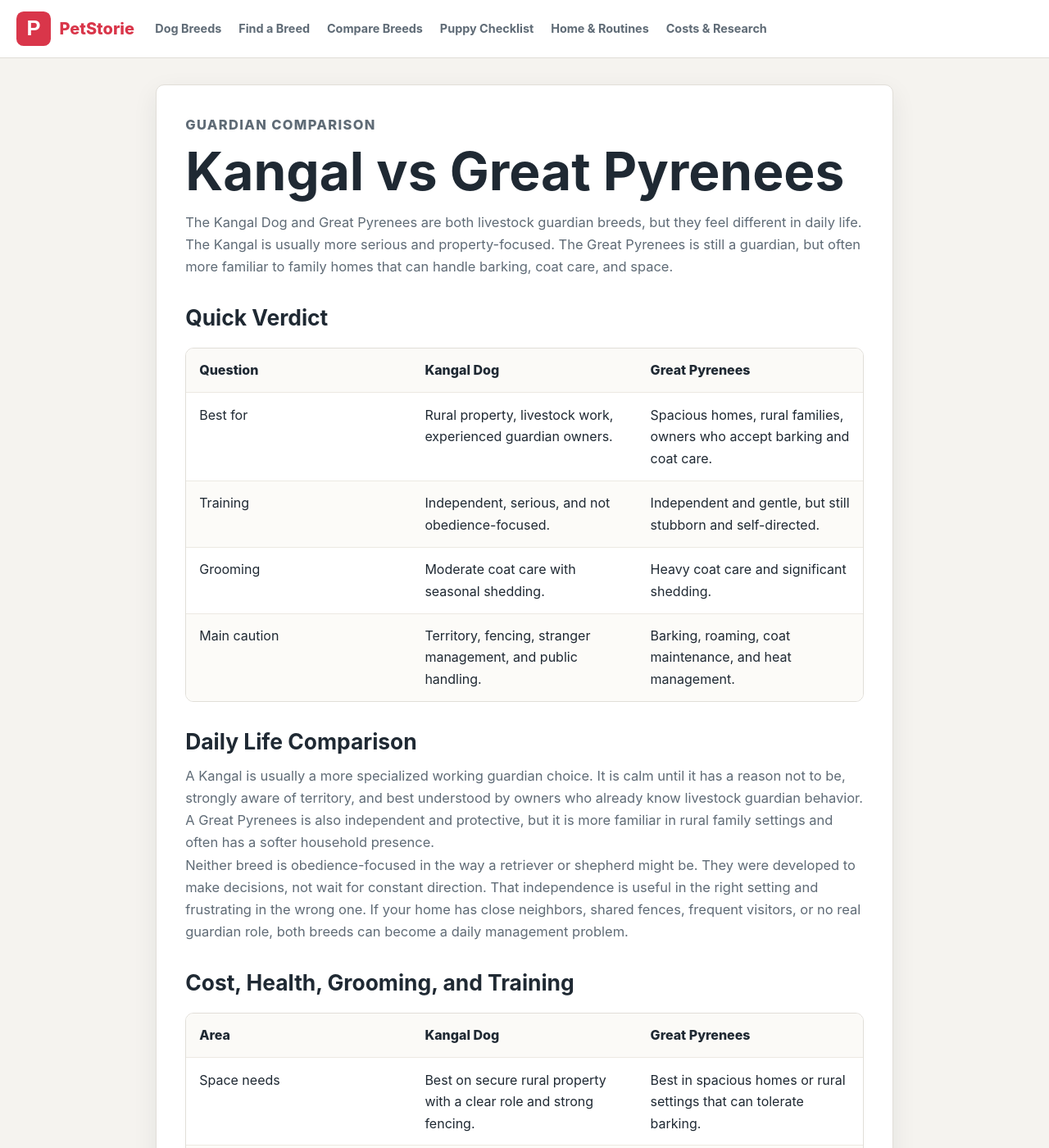
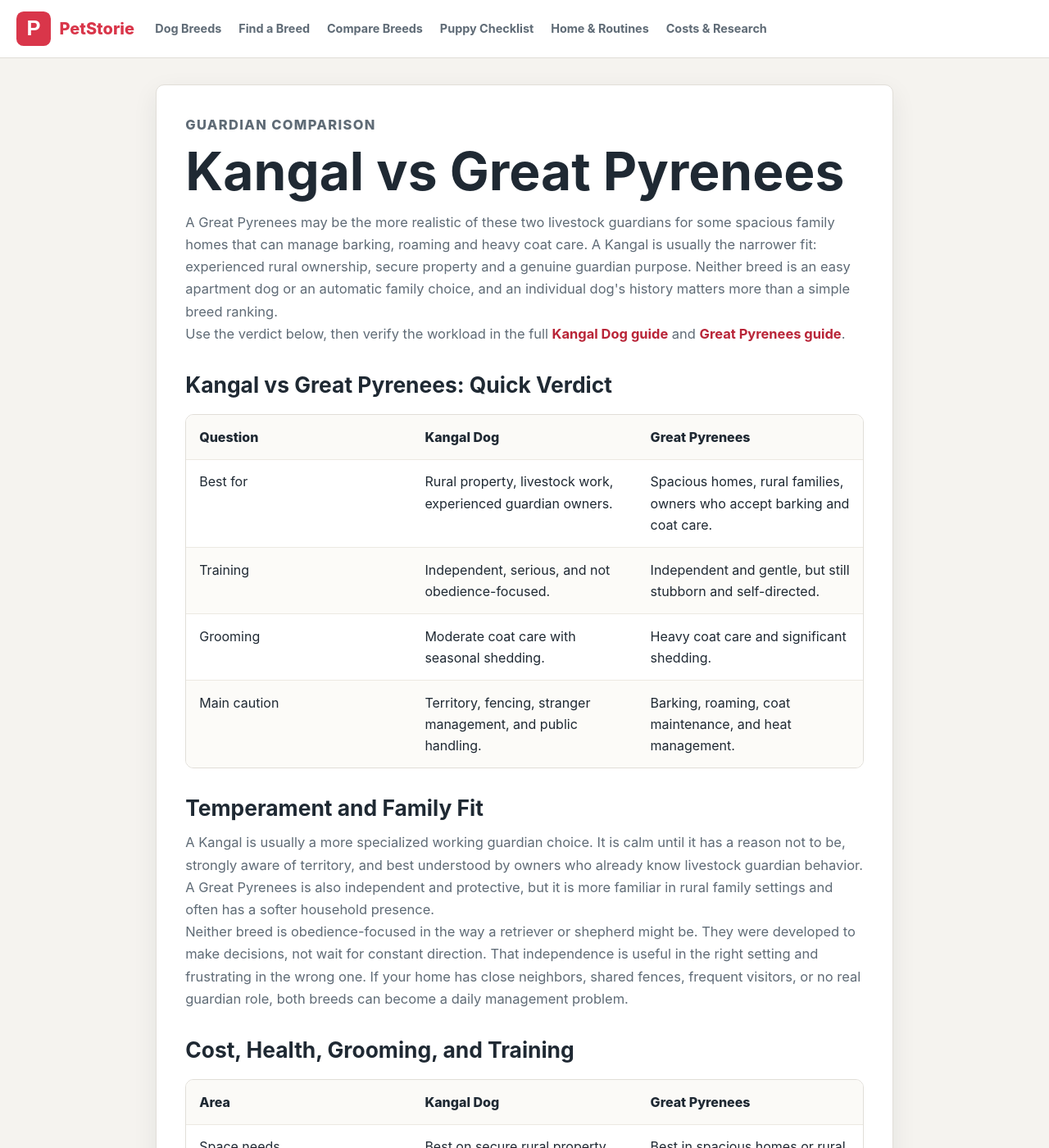
Before and after one commit to hszhaom/MingToys, a Jekyll site: the page built from pages/kangal-vs-great-pyrenees.html, in a window 1280 px wide and 1400 px high. Shown: the whole window at 82% size. Built offline with Jekyll 4.4.1, drawn with Linux system fonts in a browser that asks for light colours.

Commit message:
Align priority breed pages with Search Console queries

```diff
--- a/pages/kangal-vs-great-pyrenees.html
+++ b/pages/kangal-vs-great-pyrenees.html
@@ -1,10 +1,10 @@
 ---
 layout: default
 title: "Kangal vs Great Pyrenees: Livestock Guardian Breed Comparison"
-seo_title: "Kangal vs Great Pyrenees: Key Differences"
-description: "Compare Kangal vs Great Pyrenees temperament, training, barking, grooming, property needs, livestock work, family life, and realistic owner fit."
+seo_title: "Kangal vs Great Pyrenees: Family Fit and Care"
+description: "Compare Kangal vs Great Pyrenees temperament, family fit, barking, grooming, training and property needs before choosing a livestock guardian breed."
 permalink: /kangal-vs-great-pyrenees/
-updated: "2026-09-23"
+updated: "2026-11-04"
 adsense: true
 sources:
   - organization: "United Kennel Club"
@@ -41,12 +41,16 @@ faq_schema:
     <p class="eyebrow">Guardian comparison</p>
     <h1>Kangal vs Great Pyrenees</h1>
     <p>
-      The Kangal Dog and Great Pyrenees are both livestock guardian breeds, but they feel different in daily life. The Kangal is
-      usually more serious and property-focused. The Great Pyrenees is still a guardian, but often more familiar to family homes
-      that can handle barking, coat care, and space.
+      A Great Pyrenees may be the more realistic of these two livestock guardians for some spacious family homes that can manage
+      barking, roaming and heavy coat care. A Kangal is usually the narrower fit: experienced rural ownership, secure property and
+      a genuine guardian purpose. Neither breed is an easy apartment dog or an automatic family choice, and an individual dog's
+      history matters more than a simple breed ranking.
     </p>
+    <p>Use the verdict below, then verify the workload in the full
+      <a href="{{ site.url }}/posts/2026/07/08/kangal-dog-turkish-livestock-guardian-breed-guide/">Kangal Dog guide</a> and
+      <a href="{{ site.url }}/posts/2026/06/17/great-pyrenees-fluffy-white-mountain-cloud-gentle-giant/">Great Pyrenees guide</a>.</p>
 
-    <h2>Quick Verdict</h2>
+    <h2>Kangal vs Great Pyrenees: Quick Verdict</h2>
     <table>
       <thead>
         <tr>
@@ -79,7 +83,7 @@ faq_schema:
       </tbody>
     </table>
 
-    <h2>Daily Life Comparison</h2>
+    <h2>Temperament and Family Fit</h2>
     <p>
       A Kangal is usually a more specialized working guardian choice. It is calm until it has a reason not to be, strongly aware
       of territory, and best understood by owners who already know livestock guardian behavior. A Great Pyrenees is also
```
Also changed, not shown: _posts/2026-07-08-kangal-dog-turkish-livestock-guardian-breed-guide.md (+8 -8 lines), _posts/2026-07-11-keeshond-fluffy-dutch-companion-breed-guide.md (+8 -7 lines), _posts/2026-07-13-komondor-corded-livestock-guardian-breed-guide.md (+7 -5 lines).
